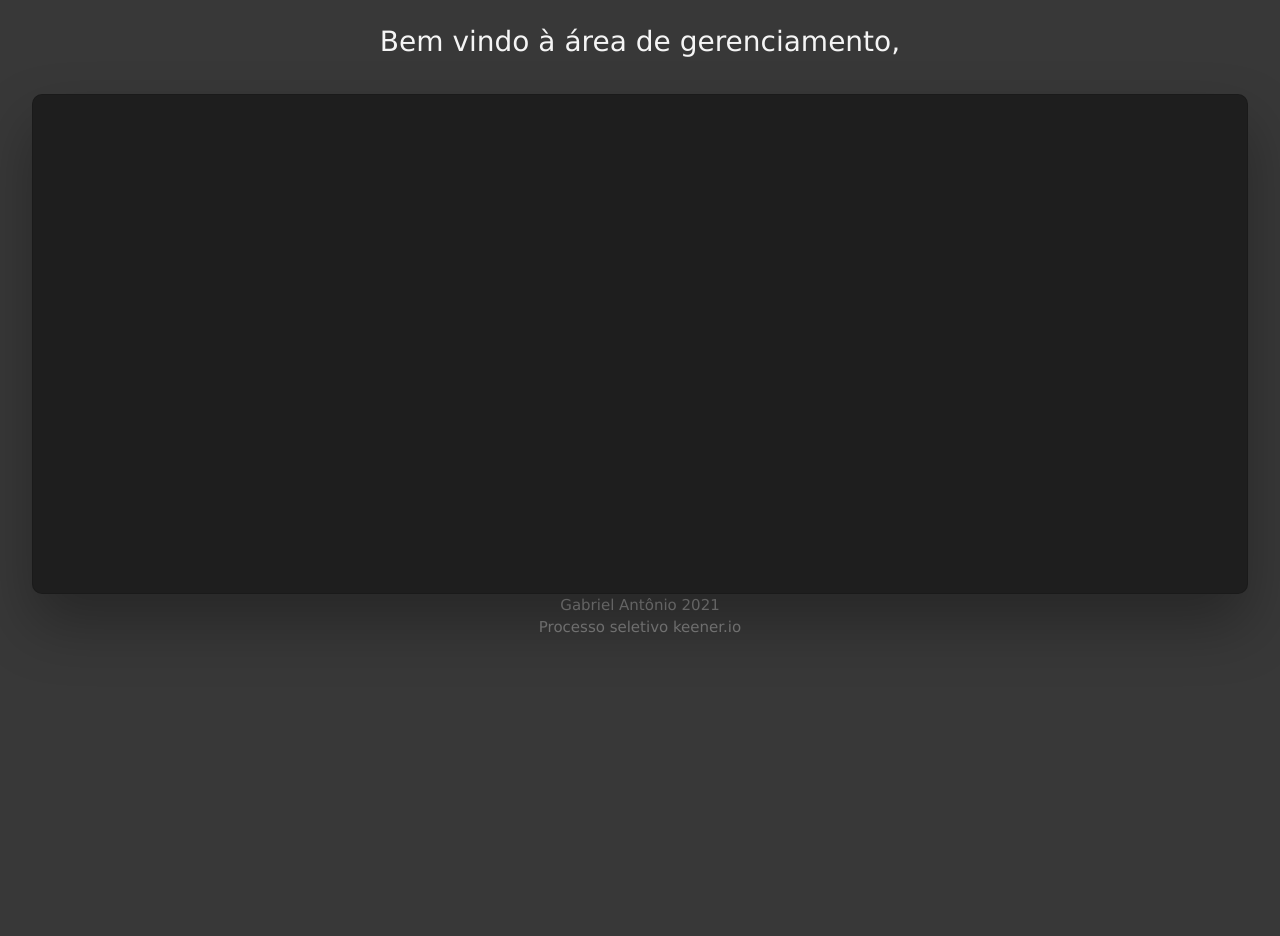
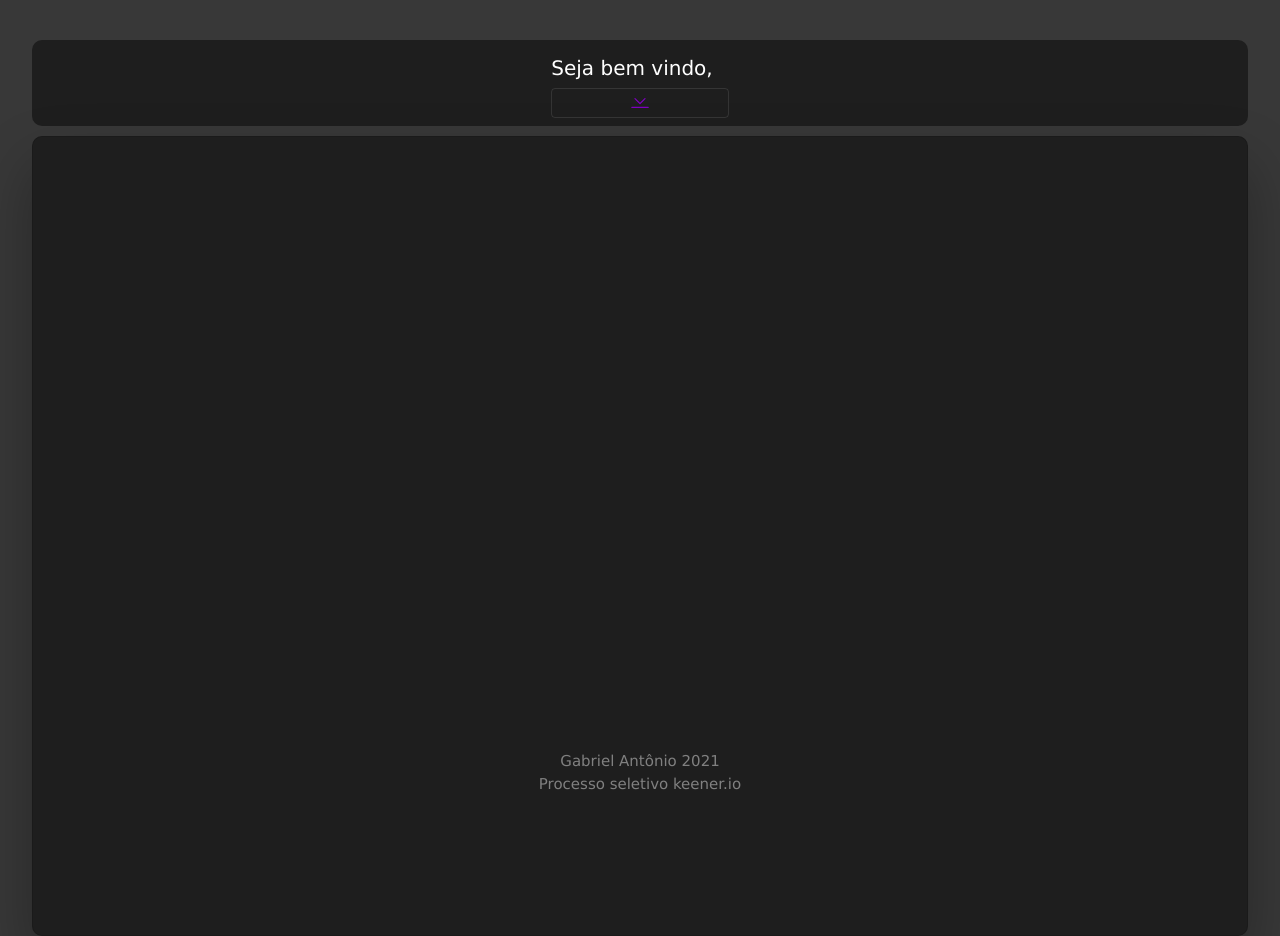
Before and after one commit to barreto0/keener-frontend, a Vue app: page /dashboard in a window 1280 px wide. Before the commit the page ends 800 px from the top, so only its background shows below. Built offline with nearby package versions, Linux system fonts and the light colour scheme; what sweet-modal-vue would draw is missing.

Commit message:
navbar component

```diff
--- a/src/assets/css/global.css
+++ b/src/assets/css/global.css
@@ -1,5 +1,11 @@
+:root {
+  --accentPurple: #7f00bf;
+  --bodyGray: #383838;
+  --pannelColor: #1e1e1e;
+}
+
 body {
-  background-color: #383838;
+  background-color: var(--bodyGray);
   color: whitesmoke;
   font-family: Verdana, Geneva, Tahoma, sans-serif;
 }
@@ -10,12 +16,12 @@ body {
   min-height: 100vh;
 }
 .form-control:focus {
-  -webkit-box-shadow: -1px 2px 22px 0px rgba(127, 0, 191, 1);
-  -moz-box-shadow: -1px 2px 22px 0px rgba(127, 0, 191, 1);
-  box-shadow: -1px 2px 22px 0px rgba(127, 0, 191, 1);
+  -webkit-box-shadow: -1px 2px 22px 0px var(--accentPurple);
+  -moz-box-shadow: -1px 2px 22px 0px var(--accentPurple);
+  box-shadow: -1px 2px 22px 0px var(--accentPurple);
 }
 .inputField {
-  background-color: #383838;
+  background-color: var(--bodyGray);
   border: 0;
   color: white;
   margin-bottom: 15px;
--- a/src/components/management/Dashboard.vue
+++ b/src/components/management/Dashboard.vue
@@ -1,6 +1,6 @@
 <template>
-    <div>
-        <h3 class="greeting">Bem vindo à área de gerenciamento, {{ userName }}</h3>
+    <div style="min-height: 100vh;">
+        <navbar :userName="userName"></navbar>
         <div class="card fadeIn first">
         </div>
         <custom-footer></custom-footer>
@@ -9,10 +9,12 @@
 
 <script>
 import Footer from '../shared/ui-components/Footer.vue'
+import Navbar from '../shared/ui-components/Navbar.vue'
 
 export default {
     components: {
         'custom-footer': Footer,
+        'navbar': Navbar
     },
 
     data() {
@@ -39,7 +41,6 @@ export default {
   padding-bottom: 35px;
   margin-bottom: 0;
 }
-
 .card {
   display: flex;
   justify-content: center;
@@ -47,8 +48,8 @@ export default {
   margin: auto;
   -webkit-border-radius: 10px 10px 10px 10px;
   border-radius: 10px 10px 10px 10px;
-  background: #1e1e1e;
-  height: 500px;
+  background: var(--pannelColor);
+  height: 800px;
   width: 95%;
   -webkit-box-shadow: 0 30px 60px 0 rgba(0,0,0,0.3);
   box-shadow: 0 30px 60px 0 rgba(0,0,0,0.3);
--- a/src/components/shared/ui-components/Button.vue
+++ b/src/components/shared/ui-components/Button.vue
@@ -31,7 +31,7 @@ export default {
 <style>
 .button {
   border-radius: 50px;
-  background-color: #7f00bf;
+  background-color: var(--accentPurple);
   color: white;
   border: 0;
   padding: 5px 50px;
--- a/src/components/shared/ui-components/Footer.vue
+++ b/src/components/shared/ui-components/Footer.vue
@@ -11,6 +11,7 @@ footer {
   color: gray;
   font-size: 15px;
   text-align: center;
+  position: absolute;
   bottom: 0;
   width: 100%;
   height: 50px;
--- /dev/null
+++ b/src/components/shared/ui-components/Navbar.vue
@@ -0,0 +1,56 @@
+<template>
+    <div style="padding-top: 40px;">
+            <b-navbar class="custom-navbar fadeIn first" toggleable type="dark" variant="dark">
+                <b-navbar-nav>
+                <b-navbar-brand>Seja bem vindo, {{ userName }}</b-navbar-brand>
+
+                    <b-navbar-toggle target="navbar-toggle-collapse">
+                    <template #default="{ expanded }">
+                        <b-icon class="icon" v-if="expanded" icon="chevron-bar-up"></b-icon>
+                        <b-icon class="icon" v-else icon="chevron-bar-down"></b-icon>
+                    </template>
+                    </b-navbar-toggle>
+
+                    <b-collapse id="navbar-toggle-collapse" is-nav>
+                    <b-navbar-nav class="ml-auto">
+                        <b-nav-item><span class="custom-navbar-item">Dashboard</span></b-nav-item>
+                        <b-nav-item><span class="custom-navbar-item">Perfil</span></b-nav-item>
+                    </b-navbar-nav>
+                    </b-collapse>
+                </b-navbar-nav>
+            </b-navbar>
+        </div>
+</template>
+
+<script>
+export default {
+    props: {
+        userName: {
+        type: String,
+        required: true,
+        },
+    }
+}
+</script>
+
+<style scoped>
+.navbar.navbar-dark.bg-dark{
+    background-color: var(--pannelColor) !important;
+ }
+
+.custom-navbar {
+    text-align: center;
+    justify-content: center;
+    -webkit-border-radius: 10px 10px 10px 10px;
+    border-radius: 10px 10px 10px 10px;
+    width: 95% !important;
+    margin: 0 auto;
+    margin-bottom: 10px;
+}
+.custom-navbar-item:hover {
+    color: var(--accentPurple);
+}
+.icon {
+    color: var(--accentPurple);
+}
+</style>
--- a/src/components/user/SignIn.vue
+++ b/src/components/user/SignIn.vue
@@ -116,7 +116,7 @@ export default {
 .formCard {
   -webkit-border-radius: 10px 10px 10px 10px;
   border-radius: 10px 10px 10px 10px;
-  background: #1e1e1e;
+  background: var(--pannelColor);
   height: 500px;
   width: 90%;
   max-width: 400px;
@@ -137,13 +137,13 @@ export default {
 }
 .signupText:hover {
     cursor: pointer;
-    color: #7f00bf;
+    color: var(--accentPurple);
 }
 .icon {
     font-size: 30px;
     margin-bottom: 10px;
     margin-right: 12px;
-    color: #7f00bf;
+    color: var(--accentPurple);
 }
 
 </style>
--- a/src/components/user/SignUp.vue
+++ b/src/components/user/SignUp.vue
@@ -139,7 +139,7 @@ export default {
 .formCard {
   -webkit-border-radius: 10px 10px 10px 10px;
   border-radius: 10px 10px 10px 10px;
-  background: #1e1e1e;
+  background: var(--pannelColor);
   height: 500px;
   width: 90%;
   max-width: 400px;
@@ -159,7 +159,7 @@ export default {
 }
 .signinText:hover {
     cursor: pointer;
-    color: #7f00bf;
+    color: var(--accentPurple);
 }
 
 </style>
```
